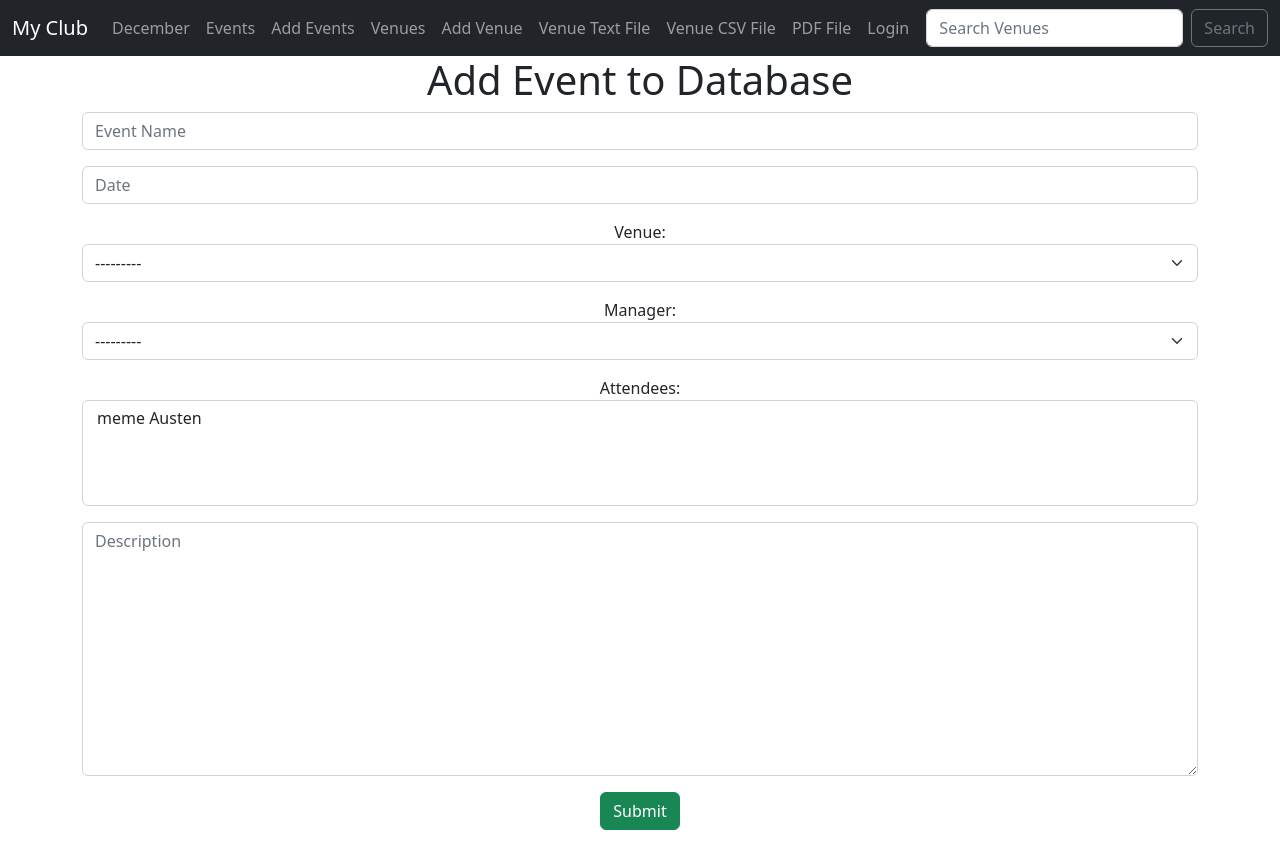
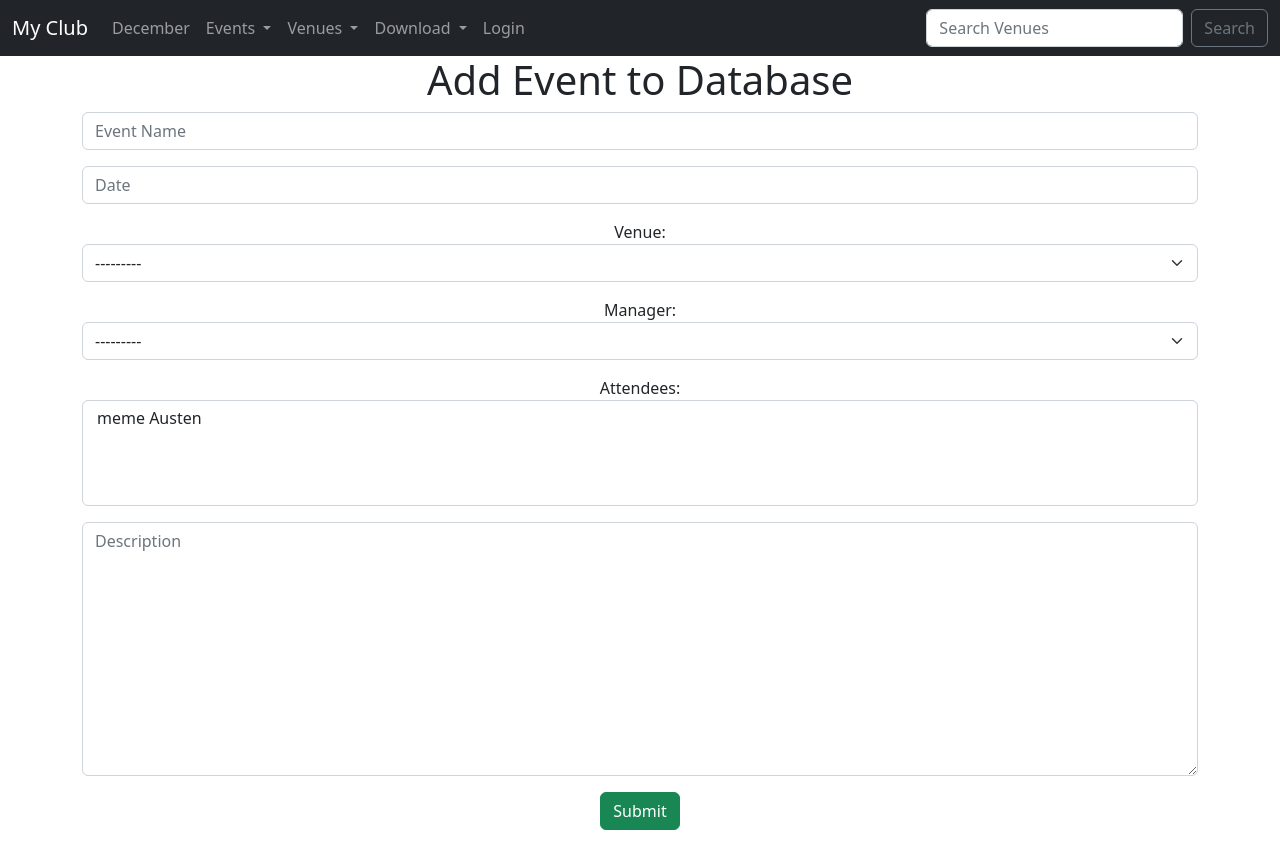
Before and after one commit to debvbox/lang, a Django app: page /add_event in a window 1280 px wide. Run offline with Django 4.2, Linux system fonts and the light colour scheme; data comes from the database, SQL or seed files in the repository; both versions use the stored data as it was after the commit.

Commit message:
django wednsday #23

```diff
--- a/django/mysite/events/templates/events/navbar.html
+++ b/django/mysite/events/templates/events/navbar.html
@@ -10,36 +10,62 @@
           <a class='nav-link'href="{% url 'home' '2022' 'December' %}">December</a>
         </li>
 
-        <li class="nav-item">
-          <a class='nav-link'href="{% url  'list-events' %}">Events</a>
+        <li class="nav-item dropdown">
+          <a class="nav-link dropdown-toggle" href="#" role="button" data-bs-toggle="dropdown" aria-expanded="false">
+            Events
+          </a>
+          <ul class="dropdown-menu">
+            <li><a class='dropdown-item'href="{% url  'list-events' %}">All Events</a></li>
+            <li><a class='dropdown-item'href="{% url  'add-event' %}">Add Events</a></li>
+            <!-- <li><hr class="dropdown-divider"></li> -->
+          </ul>
         </li>
-<li class="nav-item">
-          <a class='nav-link'href="{% url  'add-event' %}">Add Events</a>
+
+        <li class="nav-item dropdown">
+          <a class="nav-link dropdown-toggle" href="#" role="button" data-bs-toggle="dropdown" aria-expanded="false">
+            Venues
+          </a>
+          <ul class="dropdown-menu">
+            <li><a class='dropdown-item'href="{% url  'list-venue' %}">All Venues</a></li>
+            <li><a class='dropdown-item'href="{% url  'add-venue' %}">Add Venue</a></li>
+            <!-- <li><hr class="dropdown-divider"></li> -->
+          </ul>
+        </li>
+
+        <li class="nav-item dropdown">
+          <a class="nav-link dropdown-toggle" href="#" role="button" data-bs-toggle="dropdown" aria-expanded="false">
+            Download
+          </a>
+          <ul class="dropdown-menu">
+            <li><a class='dropdown-item'href="{% url  'venue-text' %}">Venue Text File</a></li>
+            <li><a class='dropdown-item'href="{% url  'venue-csv' %}">Venue CSV File</a></li>
+            <!-- <li><hr class="dropdown-divider"></li> -->
+            <li><a class='dropdown-item'href="{% url  'venue-pdf' %}">PDF File</a></li>
+          </ul>
+        </li>
+
+<!--         <li class="nav-item">
+
         </li>
 
         <li class="nav-item">
-          <a class='nav-link'href="{% url  'list-venue' %}">Venues</a>
-        </li>
 
-        <li class="nav-item">
-          <a class='nav-link'href="{% url  'add-venue' %}">Add Venue</a>
-        </li>
-
-        <li class="nav-item">
-        <a class='nav-link'href="{% url  'venue-text' %}">Venue Text File</a>
-        </li>
-
-        <li class="nav-item">
-        <a class='nav-link'href="{% url  'venue-csv' %}">Venue CSV File</a>
         </li>
 
 		<li class="nav-item">
-        <a class='nav-link'href="{% url  'venue-pdf' %}">PDF File</a>
+
+        </li> -->
+
+        {% if user.is_authenticated %}
+        <li class="nav-item">
+        <a class='nav-link'href="{% url  'logout' %}">Logout</a>
         </li>
 
+        {% else %}
 		<li class="nav-item">
         <a class='nav-link'href="{% url  'login' %}">Login</a>
         </li>
+        {% endif %}
 
       </ul>
       <form class="d-flex" role="search" method=POST action="{% url 'search-venues' %}" >
--- a/django/mysite/members/urls.py
+++ b/django/mysite/members/urls.py
@@ -3,6 +3,7 @@ from . import views
 
 urlpatterns = [
         path('login_user',views.login_user,name="login"),
+        path('logout_user',views.logout_user,name="logout"),
 
 
 ]
--- a/django/mysite/members/views.py
+++ b/django/mysite/members/views.py
@@ -16,3 +16,8 @@ def login_user(request):
 
     else:
         return render(request,'authentication/login.html')
+
+def logout_user(request):
+    logout(request)
+    messages.success(request,("You Were Logged Out"))
+    return redirect('home')
```
Also changed, not shown: django/mysite/db.sqlite3.
